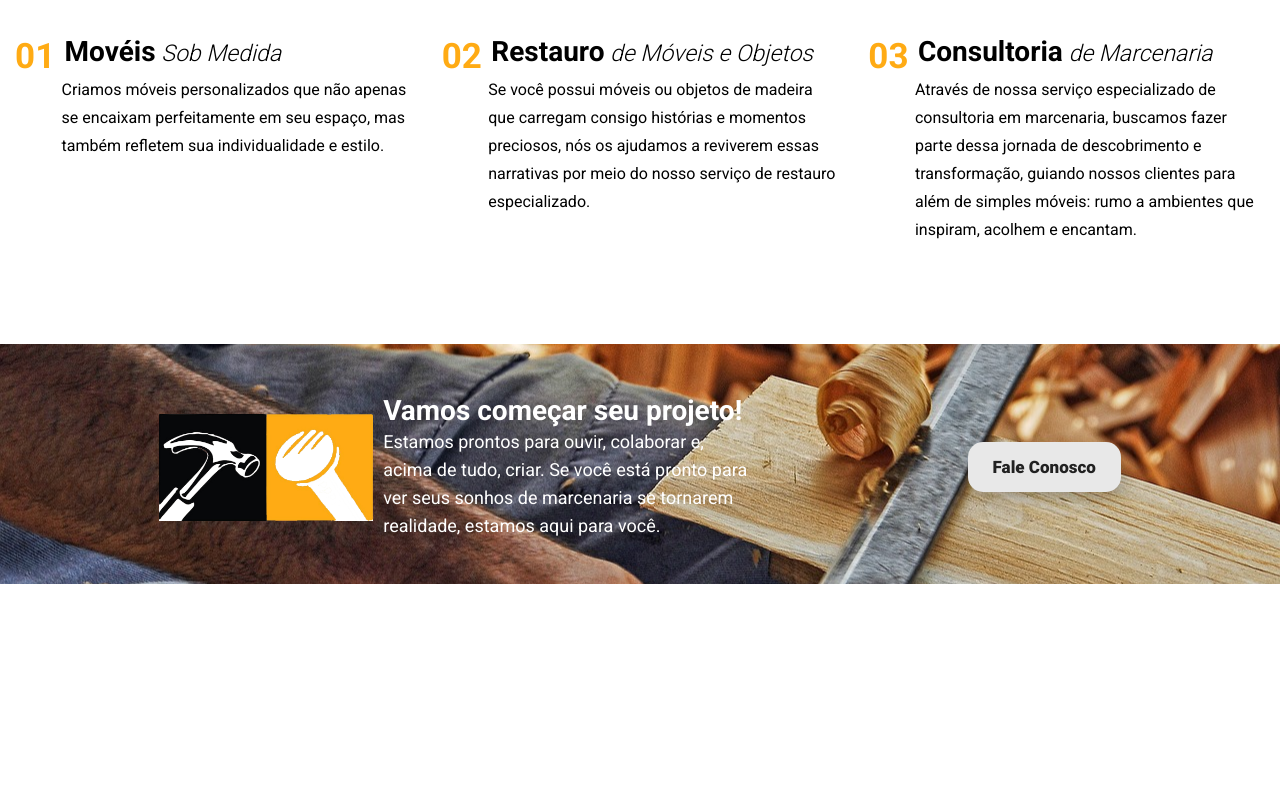
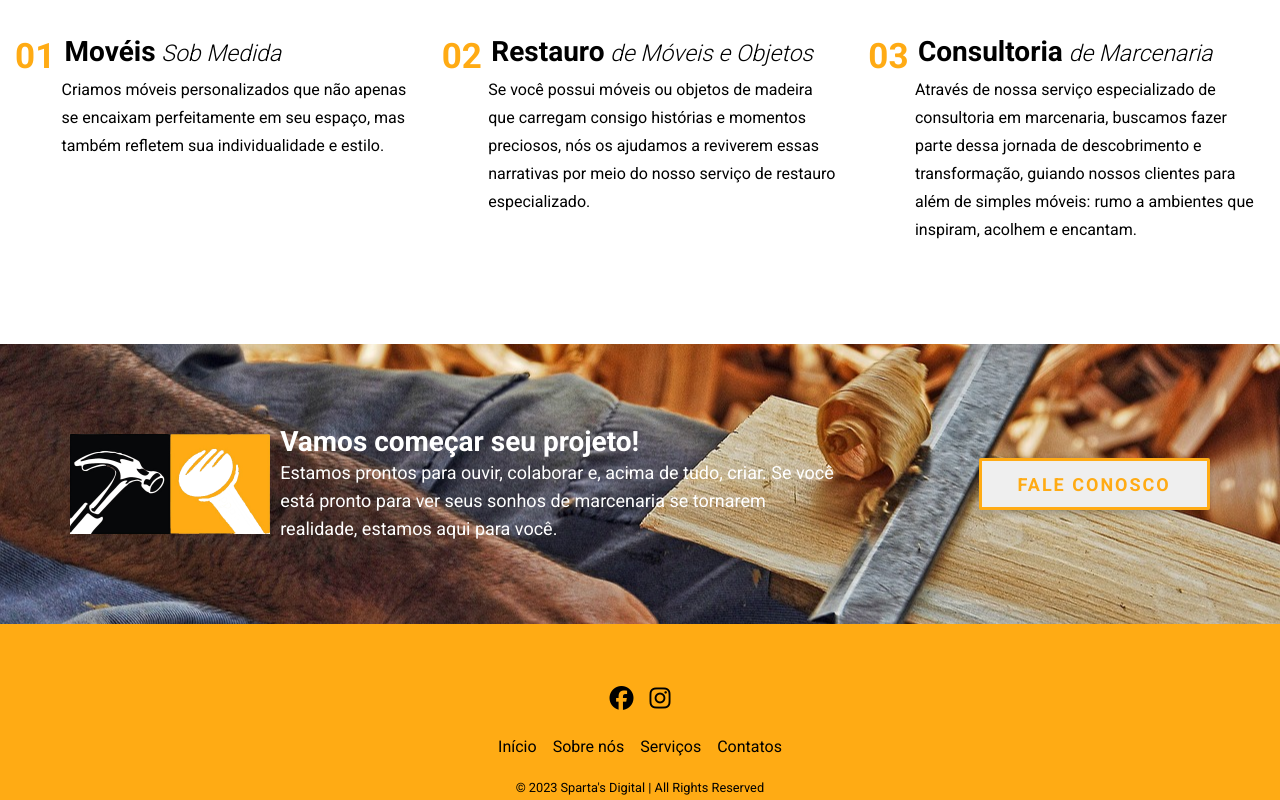
Before and after one commit to PedroThiagoPL/vsl-marcenaria, a plain HTML site: page index.html in a window 1280 px wide. Shown: the part 1778-2578 px from the top of the page. Before the commit the page ends 2368 px from the top, so only its background shows below. Drawn offline with Linux system fonts and the light colour scheme.

Commit message:
atualização

```diff
--- a/index.html
+++ b/index.html
@@ -60,11 +60,7 @@
         <div class="descricao-planos">
             <p class="descricao-title">Seus Planos</p>
             <p class="descricao-subtitle">Nós fornecemos as melhores <br> soluções inovadoras</p>
-            <p class="texto-plano">Lorem ipsum dolor sit amet consectetur adipisicing elit. Eius possimus deleniti error
-                voluptates laborum quas earum libero quisquam odio similique, nemo vitae ab. Sequi neque vitae est hic
-                consectetur debitis?Lorem ipsum dolor sit amet consectetur, adipisicing elit. Tempore tempora doloribus,
-                beatae veniam ducimus expedita fugit in dolorem cupiditate voluptas quas eum, rerum, harum sint ullam
-                quidem sunt quisquam facere!Lorem</p>
+            <p class="texto-plano">Bem-vindo à nossa marcenaria, onde a inovação se encontra com a maestria. Oferecemos soluções personalizadas e pioneiras para suas necessidades de mobiliário. Nossa equipe altamente qualificada transforma suas ideias em peças únicas, garantindo qualidade e originalidade em cada projeto. Descubra como podemos inovar seu espaço com nossa marcenaria de excelência.</p>
         </div>
         <div class="img-planos">
             <img class="experiencia-img" src="img/experiences.png" alt="VSL-Marcenaria">
@@ -147,11 +143,32 @@
                 </p>
             </div>
             <button class="btn-projeto">
-                <a class="btn-link" href="">Fale Conosco</a>
+                <a>Fale Conosco</a>
             </button>
         </div>
     </section>
+    <footer>
+        <div class="redes-sociais">
+            <a href="">
+                <i class="fa-brands fa-facebook"></i>
+            </a>
+            <a href="">
+                <i class="fa-brands fa-instagram"></i>
+            </a>
+        </div>
+        <div class="menu-footer">
+            <a href="#">Início</a>
+            <a href="#">Sobre nós</a>
+            <a href="#">Serviços</a>
+            <a href="#">Contatos</a>
+        </div>
+        <div class="copywriter">
+            <p>© <span id="ano"></span> Sparta's Digital | All Rights Reserved</p>
+        </div>
 
+    </footer>
+
+    <script src="https://kit.fontawesome.com/83d7fc289d.js" crossorigin="anonymous"></script>
     <script src="script.js"></script>
 </body>
 
--- a/script.js
+++ b/script.js
@@ -10,3 +10,10 @@ function animarMenu() {
     openMenu.classList.toggle('abrir')
     btn.classList.toggle('ativar') //Animar o botão mobile fazendo o X ao
 }
+
+//Data atual do footer
+const anoAtual = document.querySelector("#ano")
+const data = new Date()
+const ano = data.getFullYear()
+
+anoAtual.innerHTML = `${ano}`
--- a/style.css
+++ b/style.css
@@ -175,6 +175,7 @@ button.ativar .linha:nth-child(2) {
     display: flex;
     align-items: center;
     justify-content: center;
+    flex-wrap: wrap;
     padding-top: 40px;
     padding-bottom: 50px;
 }
@@ -370,7 +371,7 @@ button.ativar .linha:nth-child(2) {
 }
 
 .chamada {
-    height: 30vh;
+    height: 35vh;
     background-image: url(img/07.jpg);
     background-position: center;
     background-size: cover;
@@ -379,21 +380,22 @@ button.ativar .linha:nth-child(2) {
 }
 
 .container-chamada {
+    height: 100%;
     display: flex;
     align-items: center;
     justify-content: space-around;
-    padding: 50px;
+
 }
 
 .container-chamada div {
     display: flex;
     align-items: center;
     justify-content: center;
-    width: 50%;
+    width: 60%;
 }
 
 .container-chamada div img {
- height: 107px;
+ height: 100px;
  padding-right: 10px;
 }
 
@@ -412,45 +414,143 @@ button.ativar .linha:nth-child(2) {
 }
 
 .btn-projeto {
-    padding: 15px 25px;
-    border: unset;
-    border-radius: 15px;
-
+    font-size: 18px;
+    letter-spacing: 2px;
+    text-transform: uppercase;
+    display: inline-block;
+    text-align: center;
+    font-weight: bold;
+    padding: 0.7em 2em;
+    border: 3px solid #ffab14;
+    border-radius: 2px;
+    position: relative;
+    box-shadow: 0 2px 10px rgba(0, 0, 0, 0.16), 0 3px 6px rgba(0, 0, 0, 0.1);
+    color: #ffab14;
+    text-decoration: none;
+    transition: 0.3s ease all;
     z-index: 1;
-    background: #e8e8e8;
-    position: relative;
-    font-weight: 1000;
-    font-size: 17px;
-    -webkit-box-shadow: 4px 8px 19px -3px rgba(0,0,0,0.27);
-    box-shadow: 4px 8px 19px -3px rgba(0,0,0,0.27);
-    transition: all 250ms;
-    overflow: hidden;
   }
 
-   .btn-projeto::before {
-    content: "";
+  .btn-projeto:before {
+    transition: 0.5s all ease;
     position: absolute;
     top: 0;
-    left: 0;
-    height: 100%;
-    width: 0;
-    border-radius: 15px;
-    background-color: #212121;
+    left: 50%;
+    right: 50%;
+    bottom: 0;
+    opacity: 0;
+    content: '';
+    background-color: #ffab14;
     z-index: -1;
-    -webkit-box-shadow: 4px 8px 19px -3px rgba(0,0,0,0.27);
-    box-shadow: 4px 8px 19px -3px rgba(0,0,0,0.27);
-    transition: all 250ms
   }
 
-   .btn-projeto:hover::before {
-    width: 100%;
+  .btn-projeto:hover, .btn-projeto:focus {
+    color: #fff;
   }
 
-   .btn-projeto a {
-     color: #212121;
+  .btn-projeto:hover:before, .btn-projeto:focus:before {
+    transition: 0.5s all ease;
+    left: 0;
+    right: 0;
+    opacity: 1;
+  }
+
+  .btn-projeto:active {
+    transform: scale(0.9);
+  }
+
+  Footer {
+    height: 22vh;
+    display: flex;
+    flex-direction: column;
+    align-items: center;
+    justify-content: end;
+    gap: 1.5rem;
+    background-color: #ffab14;
+  }
+
+  .redes-sociais {
+    display: flex;
+    gap: 1rem;
+  }
+
+  .redes-sociais a {
+    color: #000;
+    font-size: 1.5rem;
+  }
+
+  .menu-footer {
+    display: flex;
+    gap: 1rem;
+  }
+  .menu-footer a {
+    color: #000;
     text-decoration: none;
   }
 
-   .btn-projeto a:hover {
-    color: #e8e8e8;
+  .copywriter {
+    font-size: 0.8rem;
+    padding-bottom: 5px;
   }
+
+  @media (max-width: 1024px) {
+
+    #inicio {
+        padding-left: 0;
+        text-align: center;
+    }
+
+    .descricao-planos {
+        width: 95%;
+        padding-bottom: 30px;
+        text-align: center;
+    }
+
+    .trabalho-img {
+        padding-left: 0;
+    }
+
+    .container-informacao {
+        padding-bottom: 20px;
+    }
+
+    .chamada-projeto {
+        font-size: 14px;
+    }
+
+    .chamada-projeto span {
+        font-size: 22px;
+    }
+  }
+
+  @media (max-width: 768px) {
+    .slogan {
+        font-size: 40px;
+    }
+
+    .subtitle {
+        font-size: 20px;
+        line-height: 1.5        ;
+        padding-top: 30px;
+    }
+    .img-planos {
+        padding: 5px;
+    }
+
+    .chamada {
+        height: 45vh;
+    }
+
+    .container-chamada div {
+        flex-direction: column;
+        width: 40%;
+    }
+
+    .chamada-projeto {
+        text-align: center;
+    }
+
+    .container-chamada div img {
+        padding-right: 0px;
+    }
+  }
```
Lines whose indentation alone changed are shown as unchanged.
